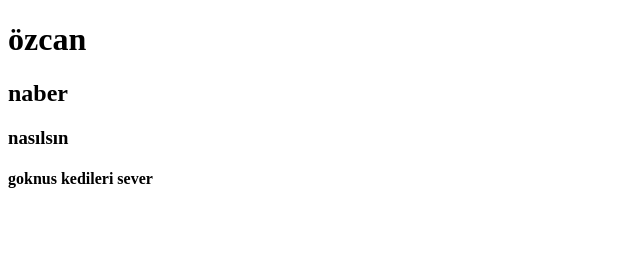
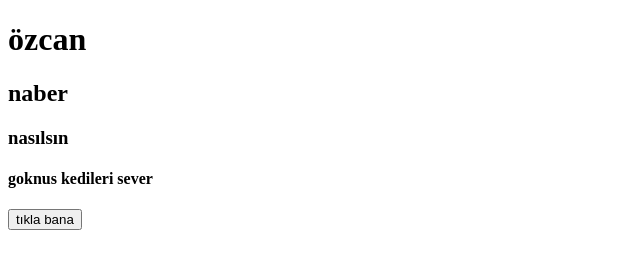
Before and after one commit to ozcan1289/denemestatik, a plain HTML site: page index.html in a window 1280 px wide. Shown: the whole page, without its empty margins (0-640 px from the left). Drawn offline with Linux system fonts and the light colour scheme.

Commit message:
Update index.html

```diff
--- a/index.html
+++ b/index.html
@@ -11,5 +11,6 @@
     <h2>naber</h2>
     <h3>nasılsın</h3>
     <h4>goknus kedileri sever</h4>
+    <button>tıkla bana</button>
 </body>
 </html>
```
